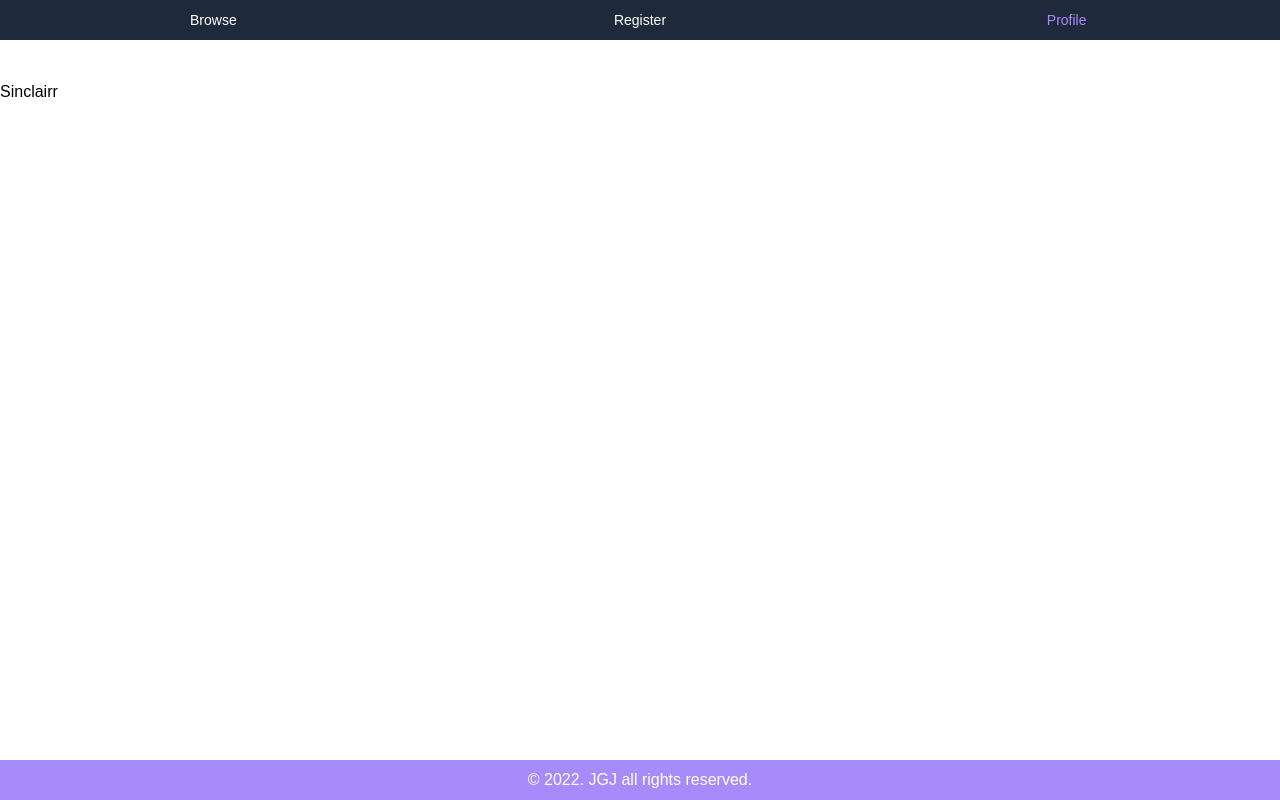
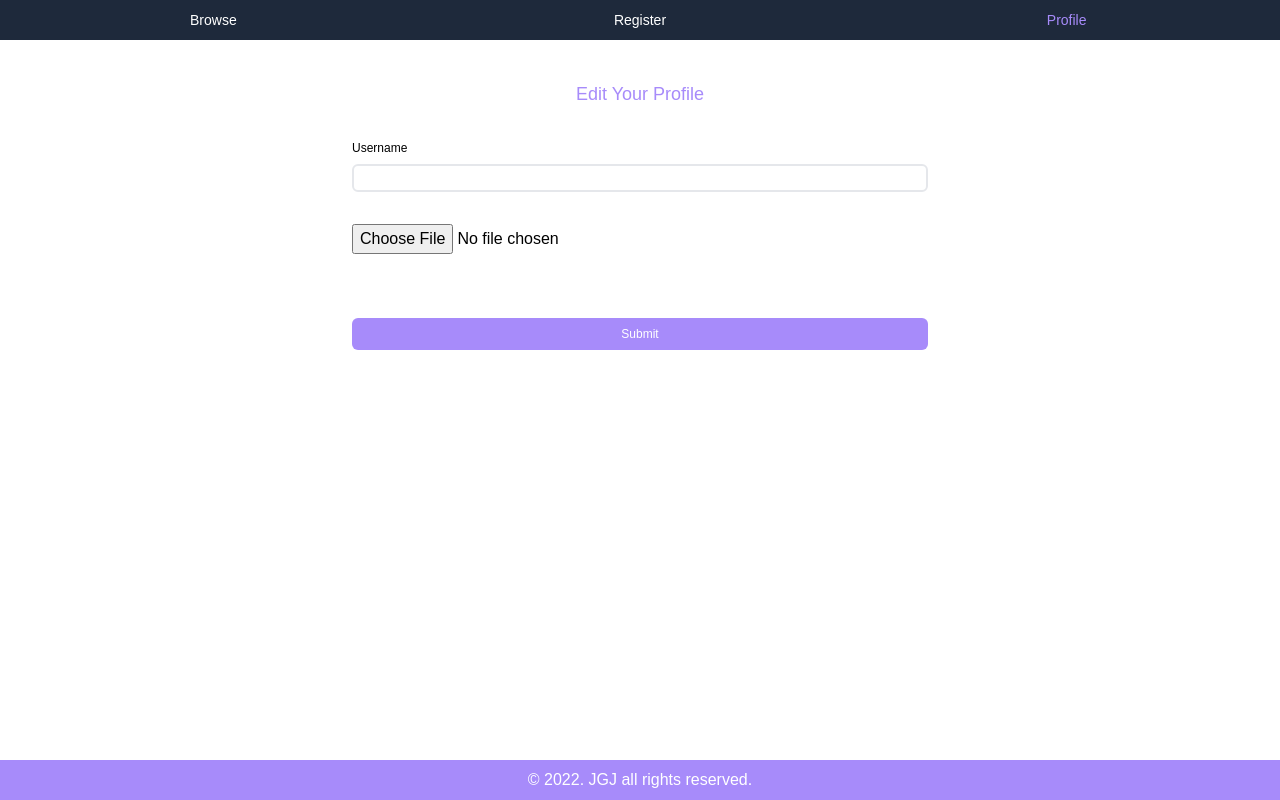
Before and after one commit to mathcom-js/reservation-site, a Next.js app: page /profile/edit in a window 1280 px wide. Built offline with nearby package versions, Linux system fonts and the light colour scheme.

Commit message:
add: Create user edit function

```diff
--- /dev/null
+++ b/pages/api/userEdit.ts
@@ -0,0 +1,36 @@
+import { NextApiRequest, NextApiResponse } from "next";
+import { PrismaClient } from "@prisma/client";
+
+const client = new PrismaClient();
+
+export default async function handler(
+  req: NextApiRequest,
+  res: NextApiResponse
+) {
+  if (req.method === "PUT") {
+    const {
+      body: { username, id },
+    } = req;
+    try {
+      console.log(id);
+      const block =
+        id.length > 0
+          ? {
+              username,
+              avatar: id,
+            }
+          : { username };
+
+      const updatedUser = await client.user.update({
+        where: {
+          id: 5,
+        },
+        data: block,
+      });
+
+      res.json({ ok: true, updatedUser });
+    } catch (error) {
+      res.json({ ok: false, error });
+    }
+  }
+}
--- a/pages/profile/edit.tsx
+++ b/pages/profile/edit.tsx
@@ -1,18 +1,81 @@
 import Header from "../../components/Header";
+import { User } from "@prisma/client";
+import axios from "axios";
+import { useRouter } from "next/router";
+import { useState } from "react";
+import { useForm } from "react-hook-form";
+import Button from "../../components/Button";
+import { Input } from "../../components/Input";
 
-const FAKE_DATA = {
-  id: 1,
-  username: "Sinclairr",
-  shops: [{ id: 1, name: "Test1" }],
-  reviews: [{ id: 1, review: "This Was good" }],
-};
+interface EditForm {
+  username: string;
+  avatar?: FileList;
+}
+
+interface EditReturn {
+  data: {
+    ok: boolean;
+    updatedUser?: User;
+    error?: any;
+  };
+}
 
 export default function EditProfile() {
+  const router = useRouter();
+  const { register, handleSubmit } = useForm<EditForm>();
+  const [id, setId] = useState("");
+
+  const onValid = async ({ username, avatar }: EditForm) => {
+    let block;
+    if (avatar && avatar.length > 0) {
+      const {
+        data: { uploadURL },
+      } = await axios.get("/api/image");
+
+      const formData = new FormData();
+      formData.append("file", avatar[0], "test");
+      const { data } = await axios.post(uploadURL, formData);
+      block = { username, id: data.result.id };
+    } else {
+      block = { username };
+    }
+    const { data }: EditReturn = await axios.put("/api/userEdit", block);
+
+    if (!data.updatedUser) {
+      console.log(JSON.stringify(data.error));
+    } else {
+      router.push("/profile");
+    }
+  };
+
   return (
     <>
       <Header />
-      <div className="mt-20">{FAKE_DATA.username}</div>
 
+      <div className="max-w-xl w-full flex flex-col mx-auto mt-20 space-y-8">
+        <h1 className="text-center text-lg text-violet-400">
+          Edit Your Profile
+        </h1>
+        <form
+          onSubmit={handleSubmit(onValid)}
+          className="flex flex-col space-y-8"
+        >
+          <Input
+            register={register("username", { required: true })}
+            name="Username"
+          />
+          <input {...register("avatar")} type="file" accept="image/*" />
+          {id ? (
+            <img
+              src={`https://imagedelivery.net/BDH_sV5MMFDjmj9Ky8ZKTQ/${id}/avatar`}
+            />
+          ) : (
+            <div></div>
+          )}
+
+          <Button text="Submit" />
+        </form>
+      </div>
       <div></div>
     </>
   );
```
